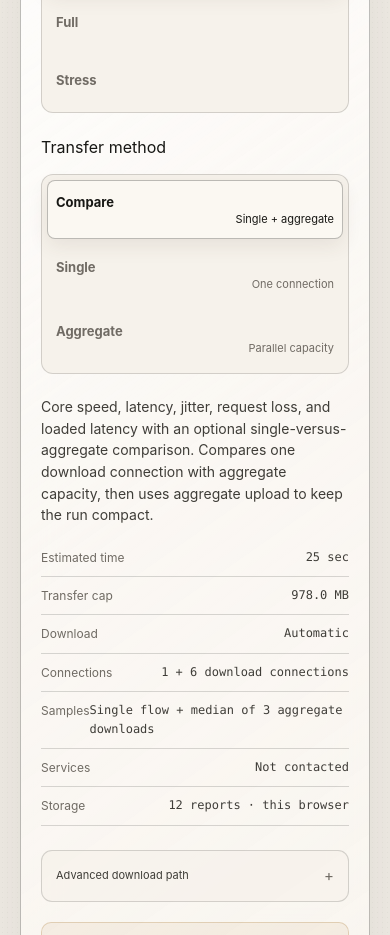
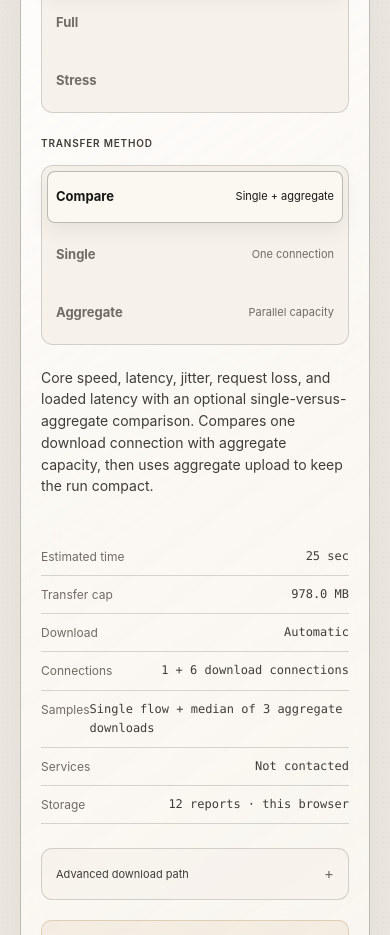
Before and after one commit to JohnnyZLi/Network-Diagnostics-Suite, a React (Vite) app: page / in a window 390 px wide. Shown: the part 880-1815 px from the top of the page. Built offline with nearby package versions, Linux system fonts and the light colour scheme.

Commit message:
Style transfer method controls

```diff
--- a/src/test-controls.css
+++ b/src/test-controls.css
@@ -14,6 +14,7 @@
   overflow: hidden;
 }
 
+.transfer-method-selector .mode-option,
 .path-selector .mode-option {
   min-height: 68px;
 }
@@ -31,10 +32,19 @@
   line-height: 1.25;
 }
 
+.test-controls__subheading {
+  margin: 20px 0 9px;
+  color: var(--muted-strong);
+  font-size: 10px;
+  font-weight: 600;
+  text-transform: uppercase;
+  letter-spacing: .08em;
+}
+
 /* Reserve the tallest description and warning shapes so profile changes only
    replace text and selection state. Confirmation is handled in a modal. */
 .test-controls__summary > p {
-  min-height: 66px;
+  min-height: 96px;
   margin-block: 0;
 }
 
@@ -93,6 +103,7 @@
     text-align: right;
   }
 
+  .transfer-method-selector .mode-option,
   .path-selector .mode-option {
     min-height: 52px;
     display: flex;
@@ -102,7 +113,7 @@
   }
 
   .test-controls__summary > p {
-    min-height: 88px;
+    min-height: 126px;
   }
 
   .data-use-note {
@@ -112,7 +123,7 @@
 
 @media (max-width: 520px) {
   .test-controls__summary > p {
-    min-height: 132px;
+    min-height: 160px;
   }
 
   .data-use-note {
```
